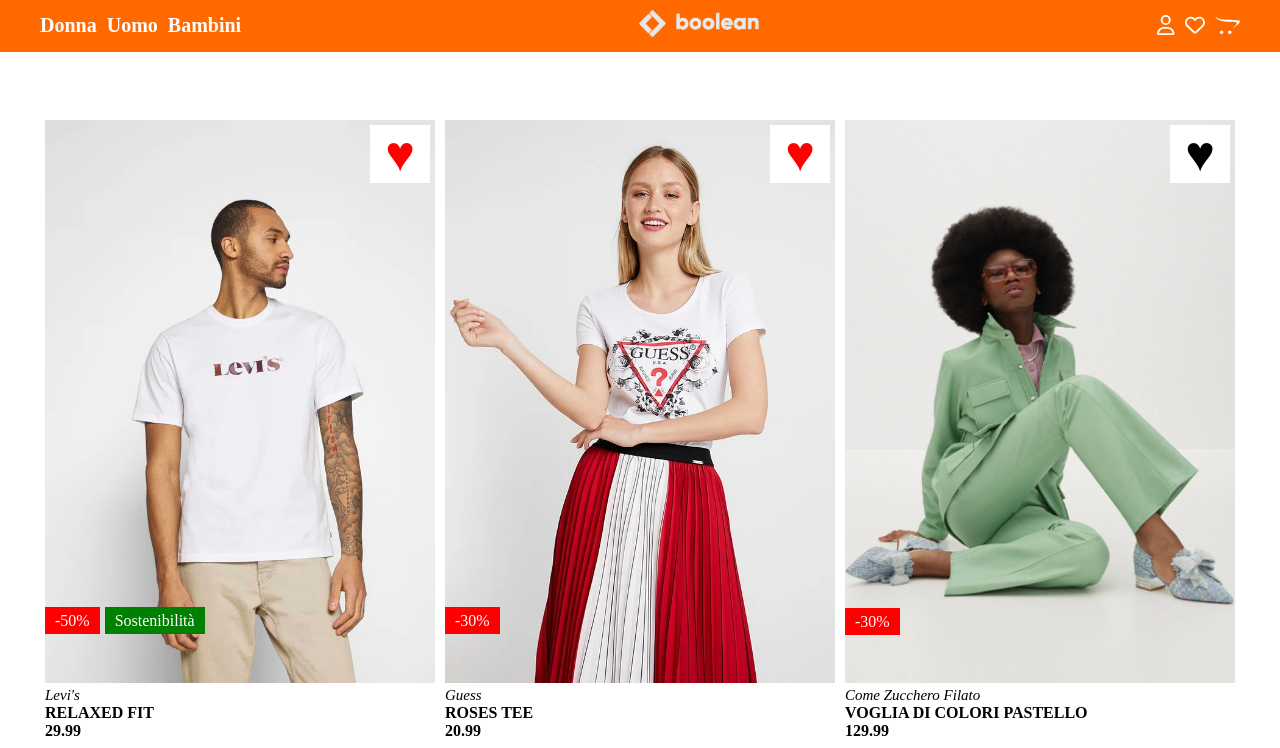
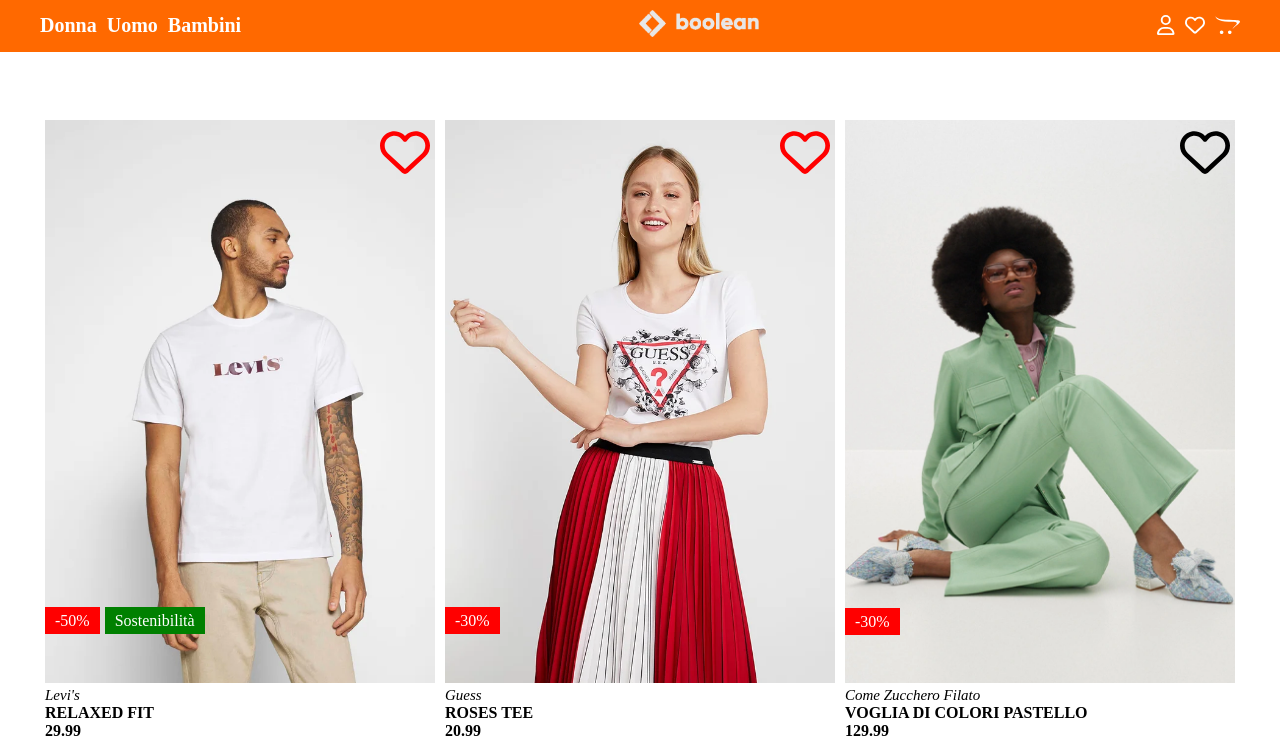
Before and after one commit to CalinCretu/vite-boolando, a Vue app: page / in a window 1280 px wide. Shown: the top 748 px of the page. Built offline with nearby package versions, Linux system fonts and the light colour scheme; data requests are answered from the project's data file.

Commit message:
ADD - cards_heart_icon

```diff
--- a/src/components/ProductCard.vue
+++ b/src/components/ProductCard.vue
@@ -17,7 +17,8 @@
     <figure class="card__image">
       <img class="image-main" :src="`/imgs/${prodotto.frontImage}`" alt="">
       <img class="image-hover" :src="`/imgs/${prodotto.backImage}`" alt="">
-      <span class="hearts" :style="{ color: prodotto.isInFavorites ? 'red' : 'black' }">&hearts;</span>
+      <span class="hearts" :style="{ color: prodotto.isInFavorites ? 'red' : 'black' }"><a href="#"><font-awesome-icon
+            icon="fa-regular fa-heart" /></a></span>
       <div class="flags">
         <template v-if="prodotto.badges && prodotto.badges.some((badge) => badge.type === 'discount')">
           <span class="flag-red">{{ prodotto.badges.find(badge => badge.type === 'discount').value }}</span>
@@ -36,7 +37,7 @@
 <style lang="scss">
 .section {
   margin-top: 120px;
-  margin-bottom: 120px;
+  margin-bottom: 80px;
 
   .container {
     max-width: 1200px;
@@ -105,13 +106,11 @@
     }
 
     .hearts {
-      width: 60px;
       text-align: center;
       font-size: 50px;
       position: absolute;
       right: 5px;
       top: 5px;
-      background-color: white;
     }
   }
 }
```
